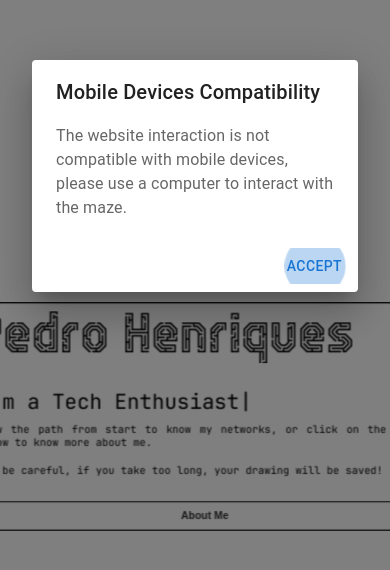
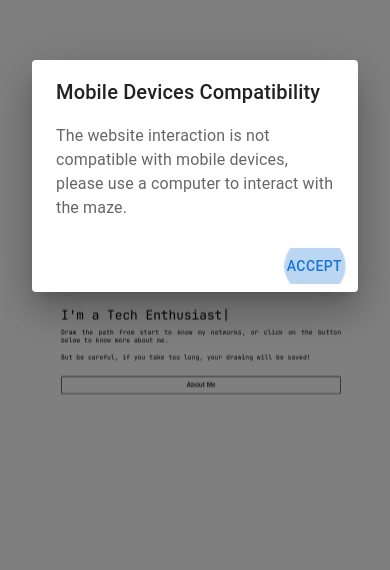
Before and after one commit to PedroDuarteSH/PersonalWebsite, a React (Create React App) app: page / in a window 390 px wide. Shown: the part 246-816 px from the top of the page. Built offline with nearby package versions, Linux system fonts and the light colour scheme; no server answers; the database is empty.

Commit message:
Devices Bug

```diff
--- a/src/App.css
+++ b/src/App.css
@@ -39,10 +39,15 @@
 .Maze{
     height: 700px;
 }
+@media (max-width: 1440px) {
+    .container{
+        scale: 0.65;
+    }
+}
+
 @media (max-width: 768px) {
     .container{
-        height: 100vh;
-        scale: 0.40;
+        scale: 0.465;
         flex-direction: column;
     }
     .information {
@@ -55,8 +60,8 @@
     }
 }
 
-@media (max-width: 1440px) {
+@media (max-width: 600px){
     .container{
-        scale: 0.65;
+        scale: 0.4;
     }
 }
--- a/src/App.js
+++ b/src/App.js
@@ -38,11 +38,9 @@ function App() {
   // Initialize Realtime Database and get a reference to the service
   const database = getDatabase(app);
 
-  var state = useMediaQuery('(min-width: 768px)');
-  console.log(state);
-  const [open, setOpen] = React.useState(!state);
+  var state = useMediaQuery('(max-width: 768px)');
 
-  console.log(open);
+  const [open, setOpen] = React.useState(state);
 
   const handleClose = () => {
     setOpen(false);
@@ -51,7 +49,7 @@ function App() {
   return (
     <div className="App">
       <div className="container">
-        <div className="Maze animate__animated " id="Maze">
+        <div className="Maze" id="Maze">
           <Maze database={database} />
         </div>
 
@@ -59,7 +57,9 @@ function App() {
           <Information />
         </div>
 
-        <Dialog open={open} onClose={handleClose}>
+
+      </div>
+      <Dialog open={open} onClose={handleClose}>
           <DialogTitle id="alert-dialog-title">
             {"Mobile Devices Compatibility"}
           </DialogTitle>
@@ -74,7 +74,6 @@ function App() {
             </Button>
           </DialogActions>
         </Dialog>
-      </div>
     </div>
   );
 }
```
